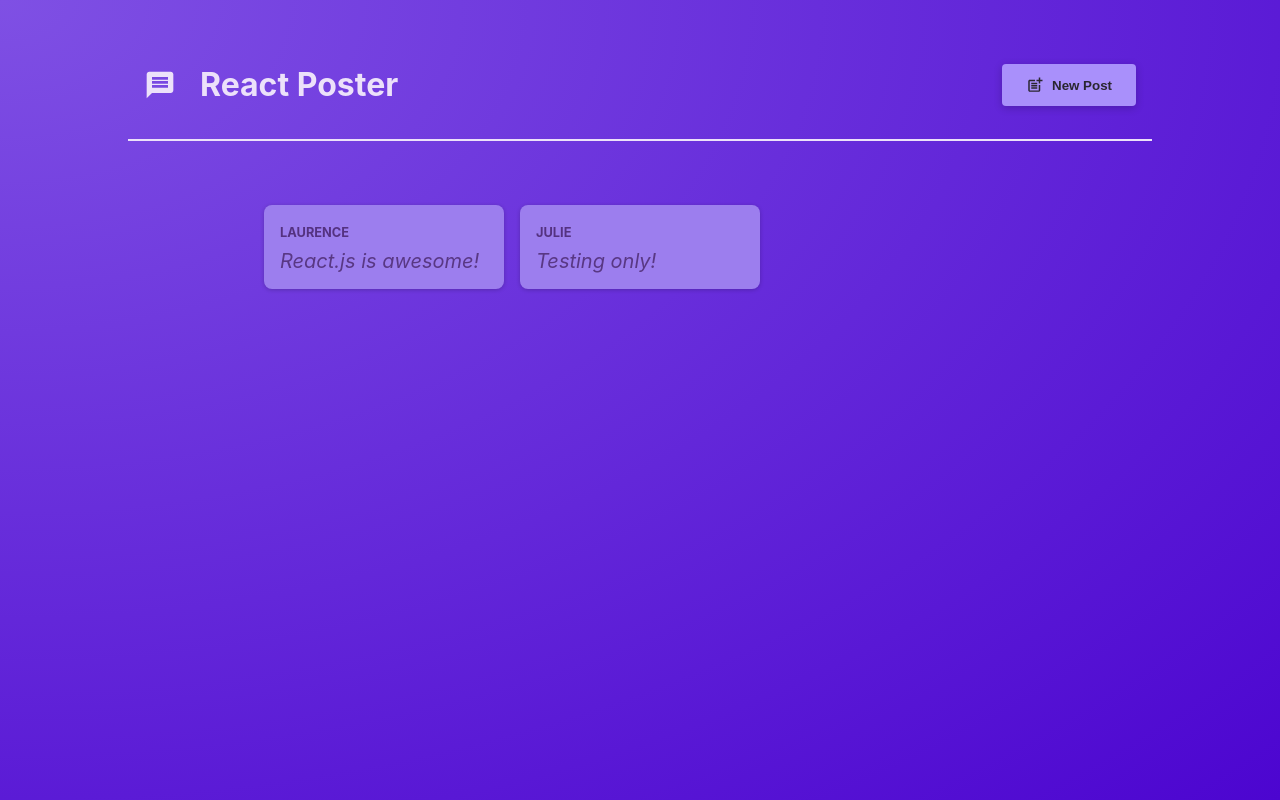
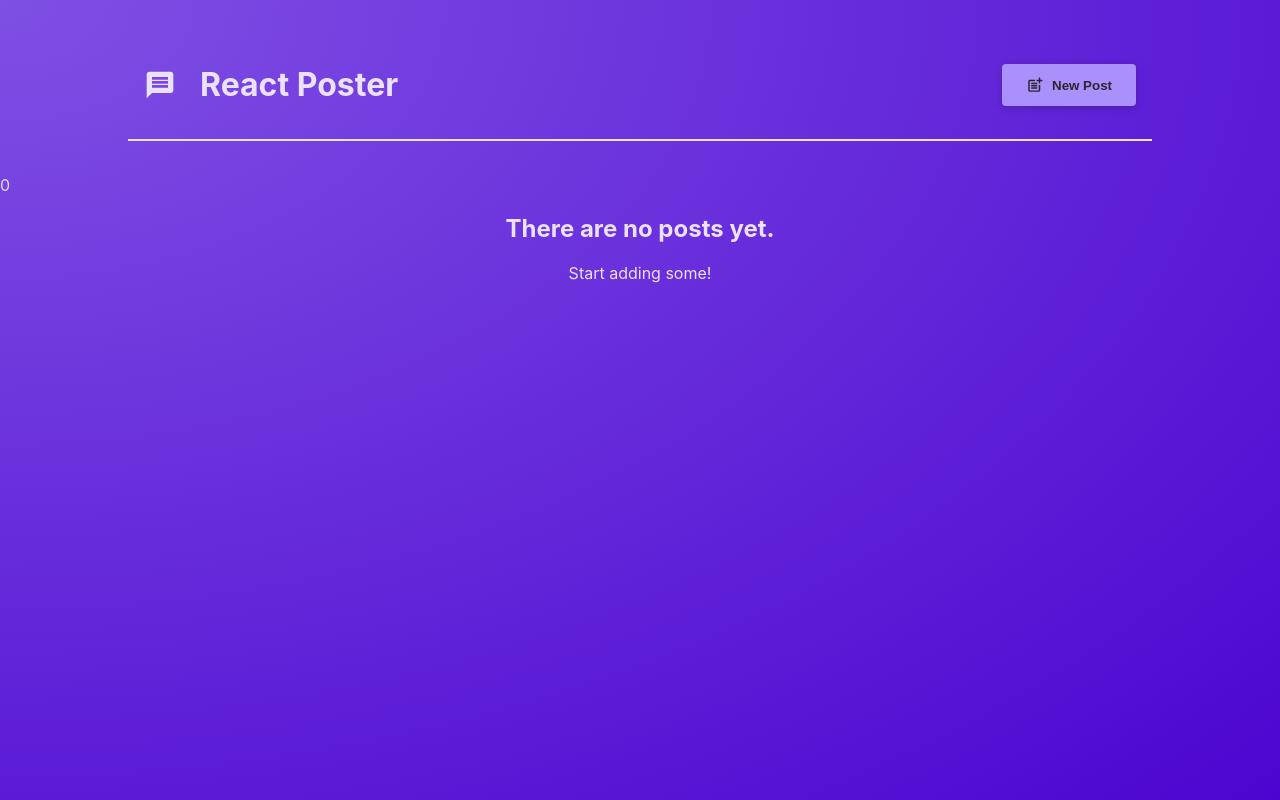
Before and after one commit to Laurence33/react-practice-projects, a React (Vite) app in the folder react-refresher-aug-2024/: page / in a window 1280 px wide. Built offline with nearby package versions, Linux system fonts and the light colour scheme.

Commit message:
fallback text on empty posts

```diff
--- a/react-refresher-aug-2024/src/components/PostList.jsx
+++ b/react-refresher-aug-2024/src/components/PostList.jsx
@@ -4,18 +4,8 @@ import Post from './Post';
 import classes from './PostList.module.css';
 import Modal from './Modal';
 
-const initialPosts = [
-  {
-    author: 'Laurence',
-    text: 'React.js is awesome!',
-  },
-  {
-    author: 'Julie',
-    text: 'Testing only!',
-  },
-];
 function PostList({ isModalOpen, toggleModal }) {
-  const [posts, setPosts] = useState(initialPosts);
+  const [posts, setPosts] = useState([]);
   function addNewPost(post) {
     setPosts((prevPosts) => {
       return [...prevPosts, post];
@@ -26,11 +16,19 @@ function PostList({ isModalOpen, toggleModal }) {
       <Modal isOpen={isModalOpen} closeModal={toggleModal}>
         <NewPost onCancel={toggleModal} onAddNewPost={addNewPost} />
       </Modal>
-      <ul className={classes.posts}>
-        {posts.map((p, i) => (
-          <Post key={i} author={p.author} text={p.text} />
-        ))}
-      </ul>
+      {posts.length && (
+        <ul className={classes.posts}>
+          {posts.map((p, i) => (
+            <Post key={i} author={p.author} text={p.text} />
+          ))}
+        </ul>
+      )}
+      {!posts.length && (
+        <div style={{ textAlign: 'center', color: '#ece1fa' }}>
+          <h2>There are no posts yet.</h2>
+          <p>Start adding some!</p>
+        </div>
+      )}
     </>
   );
 }
```
